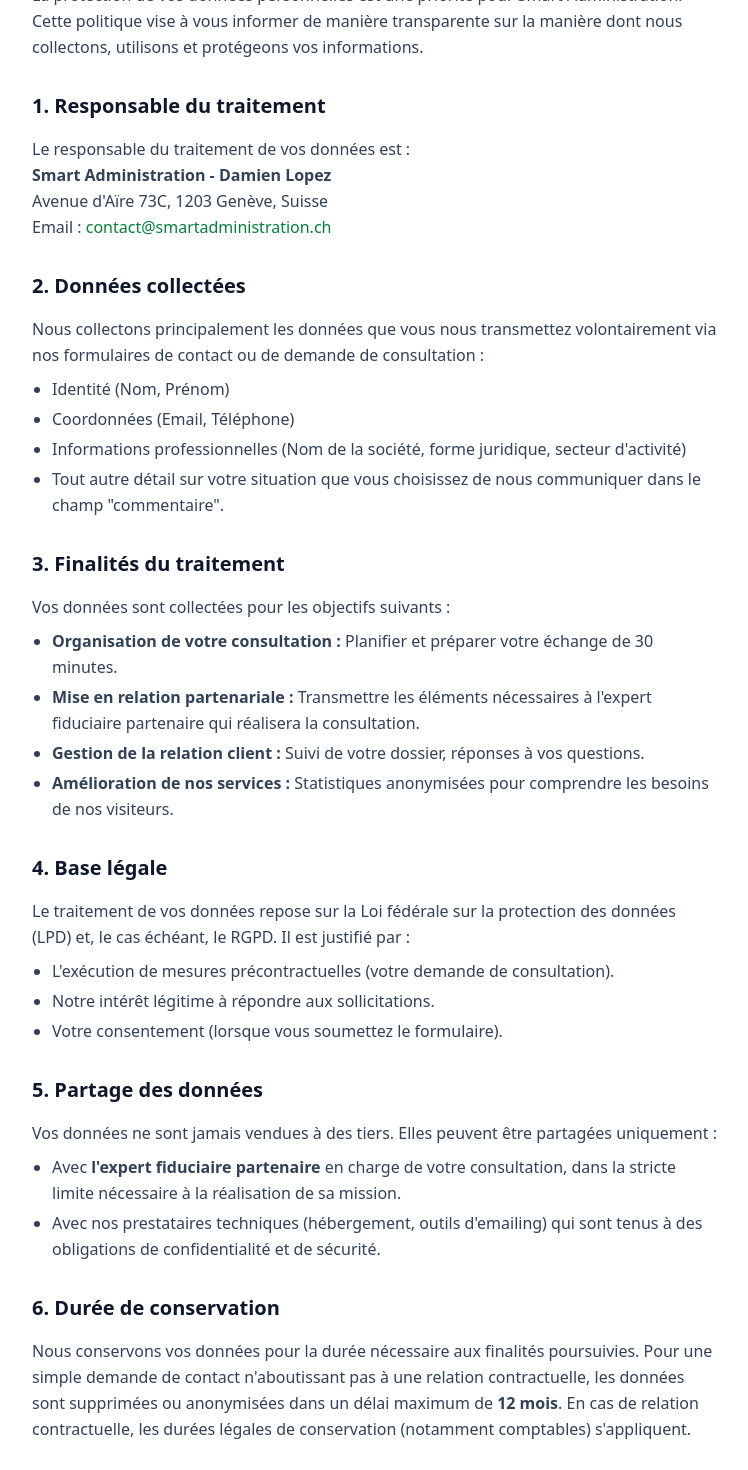
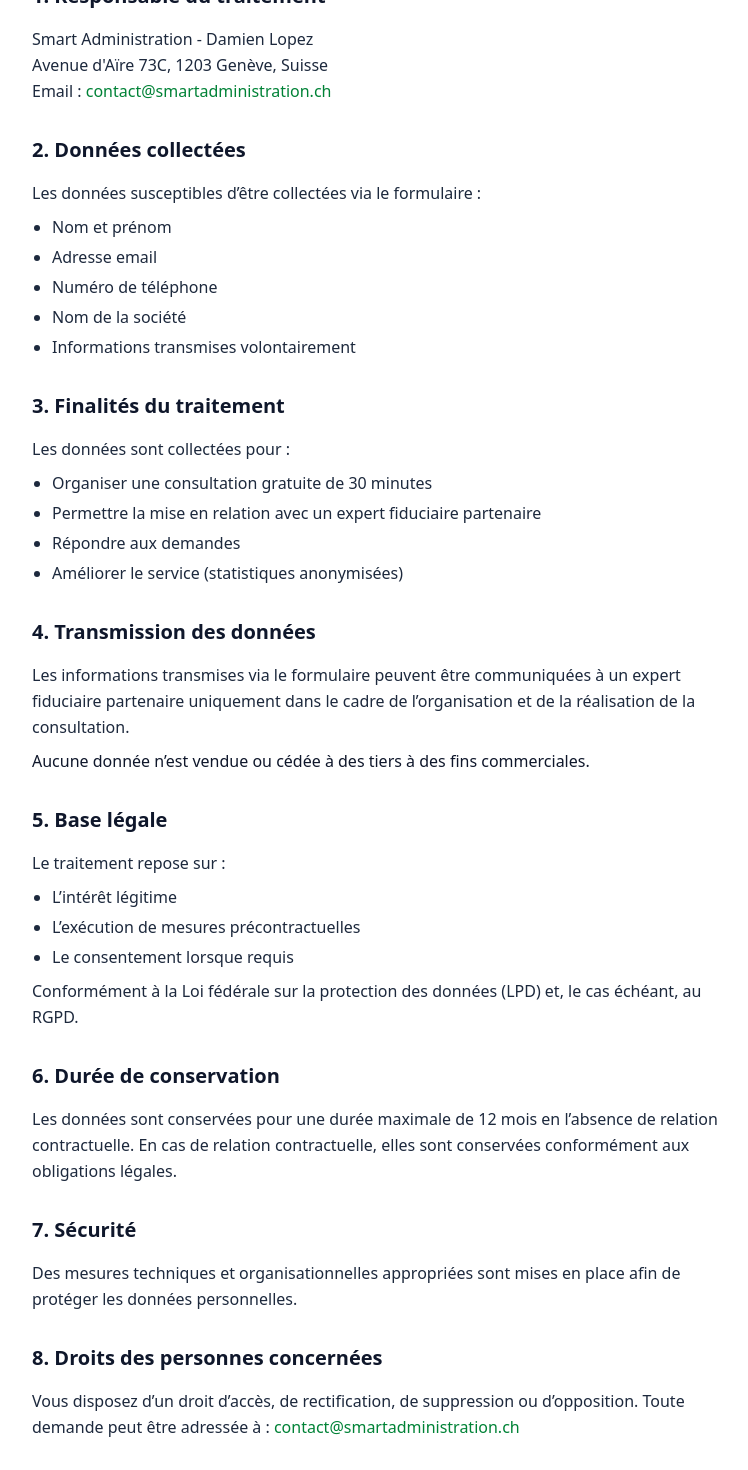
Before and after one commit to lopezdamien/fiduconnect, a Next.js app: page /confidentialite in a window 1280 px wide. Shown: the part 320-1790 px from the top of the page, without its empty margins (265-1013 px from the left). Built offline with nearby package versions, Linux system fonts and the light colour scheme.

Commit message:
Update legal pages, clarify role, and improve visibility

```diff
--- a/app/confidentialite/page.tsx
+++ b/app/confidentialite/page.tsx
@@ -14,16 +14,11 @@
                     Politique de Confidentialité
                 </h1>
 
-                <div className="prose prose-slate max-w-none text-slate-700 leading-relaxed space-y-8">
-                    <p>
-                        La protection de vos données personnelles est une priorité pour Smart Administration. Cette politique vise à vous informer de manière transparente sur la manière dont nous collectons, utilisons et protégeons vos informations.
-                    </p>
-
+                <div className="prose prose-slate max-w-none text-slate-800 leading-relaxed space-y-8">
                     <section>
                         <h2 className="text-xl font-bold text-slate-900 mb-4">1. Responsable du traitement</h2>
                         <p>
-                            Le responsable du traitement de vos données est :<br />
-                            <strong>Smart Administration - Damien Lopez</strong><br />
+                            Smart Administration - Damien Lopez<br />
                             Avenue d'Aïre 73C, 1203 Genève, Suisse<br />
                             Email : <a href="mailto:contact@smartadministration.ch" className="text-green-700 hover:underline">contact@smartadministration.ch</a>
                         </p>
@@ -32,73 +27,73 @@
                     <section>
                         <h2 className="text-xl font-bold text-slate-900 mb-4">2. Données collectées</h2>
                         <p>
-                            Nous collectons principalement les données que vous nous transmettez volontairement via nos formulaires de contact ou de demande de consultation :
+                            Les données susceptibles d’être collectées via le formulaire :
                         </p>
                         <ul className="list-disc pl-5 space-y-1 mt-2">
-                            <li>Identité (Nom, Prénom)</li>
-                            <li>Coordonnées (Email, Téléphone)</li>
-                            <li>Informations professionnelles (Nom de la société, forme juridique, secteur d'activité)</li>
-                            <li>Tout autre détail sur votre situation que vous choisissez de nous communiquer dans le champ "commentaire".</li>
+                            <li>Nom et prénom</li>
+                            <li>Adresse email</li>
+                            <li>Numéro de téléphone</li>
+                            <li>Nom de la société</li>
+                            <li>Informations transmises volontairement</li>
                         </ul>
                     </section>
 
                     <section>
                         <h2 className="text-xl font-bold text-slate-900 mb-4">3. Finalités du traitement</h2>
-                        <p>Vos données sont collectées pour les objectifs suivants :</p>
+                        <p>Les données sont collectées pour :</p>
                         <ul className="list-disc pl-5 space-y-1 mt-2">
-                            <li><strong>Organisation de votre consultation :</strong> Planifier et préparer votre échange de 30 minutes.</li>
-                            <li><strong>Mise en relation partenariale :</strong> Transmettre les éléments nécessaires à l'expert fiduciaire partenaire qui réalisera la consultation.</li>
-                            <li><strong>Gestion de la relation client :</strong> Suivi de votre dossier, réponses à vos questions.</li>
-                            <li><strong>Amélioration de nos services :</strong> Statistiques anonymisées pour comprendre les besoins de nos visiteurs.</li>
+                            <li>Organiser une consultation gratuite de 30 minutes</li>
+                            <li>Permettre la mise en relation avec un expert fiduciaire partenaire</li>
+                            <li>Répondre aux demandes</li>
+                            <li>Améliorer le service (statistiques anonymisées)</li>
                         </ul>
                     </section>
 
                     <section>
-                        <h2 className="text-xl font-bold text-slate-900 mb-4">4. Base légale</h2>
+                        <h2 className="text-xl font-bold text-slate-900 mb-4">4. Transmission des données</h2>
                         <p>
-                            Le traitement de vos données repose sur la Loi fédérale sur la protection des données (LPD) et, le cas échéant, le RGPD. Il est justifié par :
+                            Les informations transmises via le formulaire peuvent être communiquées à un expert fiduciaire partenaire uniquement dans le cadre de l’organisation et de la réalisation de la consultation.
                         </p>
-                        <ul className="list-disc pl-5 space-y-1 mt-2">
-                            <li>L'exécution de mesures précontractuelles (votre demande de consultation).</li>
-                            <li>Notre intérêt légitime à répondre aux sollicitations.</li>
-                            <li>Votre consentement (lorsque vous soumettez le formulaire).</li>
-                        </ul>
+                        <p className="mt-2 text-slate-900 font-medium">
+                            Aucune donnée n’est vendue ou cédée à des tiers à des fins commerciales.
+                        </p>
                     </section>
 
                     <section>
-                        <h2 className="text-xl font-bold text-slate-900 mb-4">5. Partage des données</h2>
+                        <h2 className="text-xl font-bold text-slate-900 mb-4">5. Base légale</h2>
                         <p>
-                            Vos données ne sont jamais vendues à des tiers. Elles peuvent être partagées uniquement :
+                            Le traitement repose sur :
                         </p>
                         <ul className="list-disc pl-5 space-y-1 mt-2">
-                            <li>Avec <strong>l'expert fiduciaire partenaire</strong> en charge de votre consultation, dans la stricte limite nécessaire à la réalisation de sa mission.</li>
-                            <li>Avec nos prestataires techniques (hébergement, outils d'emailing) qui sont tenus à des obligations de confidentialité et de sécurité.</li>
+                            <li>L’intérêt légitime</li>
+                            <li>L’exécution de mesures précontractuelles</li>
+                            <li>Le consentement lorsque requis</li>
                         </ul>
+                        <p className="mt-2">
+                            Conformément à la Loi fédérale sur la protection des données (LPD) et, le cas échéant, au RGPD.
+                        </p>
                     </section>
 
                     <section>
                         <h2 className="text-xl font-bold text-slate-900 mb-4">6. Durée de conservation</h2>
                         <p>
-                            Nous conservons vos données pour la durée nécessaire aux finalités poursuivies.
-                            Pour une simple demande de contact n'aboutissant pas à une relation contractuelle, les données sont supprimées ou anonymisées dans un délai maximum de <strong>12 mois</strong>.
-                            En cas de relation contractuelle, les durées légales de conservation (notamment comptables) s'appliquent.
+                            Les données sont conservées pour une durée maximale de 12 mois en l’absence de relation contractuelle.
+                            En cas de relation contractuelle, elles sont conservées conformément aux obligations légales.
                         </p>
                     </section>
 
                     <section>
                         <h2 className="text-xl font-bold text-slate-900 mb-4">7. Sécurité</h2>
                         <p>
-                            Nous mettons en œuvre des mesures techniques et organisationnelles appropriées pour protéger vos données contre l'accès non autorisé, la perte ou l'altération (protocole HTTPS, accès restreints, prestataires fiables).
+                            Des mesures techniques et organisationnelles appropriées sont mises en place afin de protéger les données personnelles.
                         </p>
                     </section>
 
                     <section>
-                        <h2 className="text-xl font-bold text-slate-900 mb-4">8. Vos droits</h2>
+                        <h2 className="text-xl font-bold text-slate-900 mb-4">8. Droits des personnes concernées</h2>
                         <p>
-                            Conformément à la législation en vigueur, vous disposez d'un droit d'accès, de rectification, de suppression de vos données, ainsi que d'un droit à la limitation du traitement.
-                        </p>
-                        <p className="mt-2">
-                            Pour exercer ces droits, contactez-nous simplement à : <a href="mailto:contact@smartadministration.ch" className="text-green-700 hover:underline">contact@smartadministration.ch</a>
+                            Vous disposez d’un droit d’accès, de rectification, de suppression ou d’opposition.
+                            Toute demande peut être adressée à : <a href="mailto:contact@smartadministration.ch" className="text-green-700 hover:underline">contact@smartadministration.ch</a>
                         </p>
                     </section>
                 </div>
--- a/app/cookies/page.tsx
+++ b/app/cookies/page.tsx
@@ -1,8 +1,9 @@
 
 import { Metadata } from "next";
+import Link from "next/link";
 
 export const metadata: Metadata = {
-    title: "Politique Cookies | Smart Administration",
+    title: "Politique relative aux cookies | Smart Administration",
     description: "Information sur l'utilisation des cookies sur le site Smart Administration.",
 };
 
@@ -11,12 +12,12 @@
         <div className="bg-slate-50 min-h-screen py-24 px-6 lg:px-8">
             <div className="mx-auto max-w-3xl bg-white p-10 rounded-2xl shadow-sm border border-slate-100">
                 <h1 className="text-3xl font-bold tracking-tight text-slate-900 mb-8 pb-4 border-b border-slate-100">
-                    Politique relative aux Cookies
+                    Politique relative aux cookies
                 </h1>
 
-                <div className="prose prose-slate max-w-none text-slate-700 leading-relaxed space-y-8">
+                <div className="prose prose-slate max-w-none text-slate-800 leading-relaxed space-y-8">
                     <section>
-                        <h2 className="text-xl font-bold text-slate-900 mb-4">1. Qu'est-ce qu'un cookie ?</h2>
+                        <h2 className="text-xl font-bold text-slate-900 mb-4">1. Définition des cookies</h2>
                         <p>
                             Un cookie est un petit fichier texte déposé sur votre terminal (ordinateur, tablette, mobile) lors de la visite d'un site web. Il permet au site de mémoriser certaines informations sur votre navigation ou vos préférences pour améliorer votre expérience utilisateur.
                         </p>
@@ -35,31 +36,33 @@
                             </div>
 
                             <div className="bg-slate-50 p-4 rounded-lg border border-slate-100">
-                                <h3 className="font-semibold text-slate-900">Cookies de mesure d'audience (Analytiques)</h3>
+                                <h3 className="font-semibold text-slate-900">Cookies de mesure d'audience</h3>
                                 <p className="text-sm mt-1">
-                                    Ils nous aident à comprendre comment les visiteurs interagissent avec le site (pages les plus vues, temps passé), de manière anonyme. Cela nous permet d'améliorer notre contenu et notre ergonomie.
+                                    Nous pouvons utiliser des outils comme Google Analytics pour comprendre comment les visiteurs interagissent avec le site (pages les plus vues, temps passé), de manière anonyme. Cela nous permet d'améliorer notre contenu et notre ergonomie.
                                 </p>
                             </div>
                         </div>
                     </section>
 
                     <section>
-                        <h2 className="text-xl font-bold text-slate-900 mb-4">3. Gestion de votre consentement</h2>
+                        <h2 className="text-xl font-bold text-slate-900 mb-4">3. Gestion de vos préférences</h2>
                         <p>
-                            Lors de votre première visite, un bandeau d'information vous prévient de l'utilisation de cookies.
+                            Vous pouvez à tout moment configurer votre navigateur pour refuser les cookies ou être alerté lors de leur installation.
                         </p>
-                        <p className="mt-2">
-                            Vous pouvez à tout moment configurer votre navigateur pour refuser les cookies ou être alerté lors de leur installation. Notez que le refus des cookies techniques peut altérer certaines fonctionnalités du site.
-                        </p>
-                        <p className="mt-4">
-                            Pour plus d'informations sur la gestion des cookies dans votre navigateur (Chrome, Firefox, Safari...), nous vous invitons à consulter l'aide en ligne de votre logiciel.
-                        </p>
+                        <ul className="list-disc pl-5 space-y-1 mt-2">
+                            <li><strong>Chrome :</strong> Paramètres {'>'} Confidentialité et sécurité {'>'} Cookies.</li>
+                            <li><strong>Firefox :</strong> Options {'>'} Vie privée et sécurité {'>'} Cookies.</li>
+                            <li><strong>Safari :</strong> Préférences {'>'} Confidentialité.</li>
+                        </ul>
                     </section>
 
                     <section>
-                        <h2 className="text-xl font-bold text-slate-900 mb-4">4. Contact</h2>
+                        <h2 className="text-xl font-bold text-slate-900 mb-4">4. Politique de confidentialité</h2>
                         <p>
-                            Pour toute question relative à notre politique de cookies, vous pouvez nous écrire à : <a href="mailto:contact@smartadministration.ch" className="text-green-700 hover:underline">contact@smartadministration.ch</a>
+                            Pour en savoir plus sur la gestion de vos données personnelles, veuillez consulter notre{" "}
+                            <Link href="/confidentialite" className="text-green-700 hover:underline font-medium">
+                                Politique de confidentialité
+                            </Link>.
                         </p>
                     </section>
                 </div>
--- a/components/Footer.tsx
+++ b/components/Footer.tsx
@@ -50,9 +50,9 @@
                         &copy; {new Date().getFullYear()} Smart Administration. Tous droits réservés.
                     </p>
                     <div className="flex flex-wrap justify-center gap-6">
-                        <Link href="/mentions-legales" className="text-xs text-slate-500 hover:text-white transition-colors">Mentions légales</Link>
-                        <Link href="/confidentialite" className="text-xs text-slate-500 hover:text-white transition-colors">Politique de confidentialité</Link>
-                        <Link href="/cookies" className="text-xs text-slate-500 hover:text-white transition-colors">Cookies</Link>
+                        <Link href="/mentions-legales" className="text-xs text-slate-400 hover:text-white transition-colors">Mentions légales</Link>
+                        <Link href="/confidentialite" className="text-xs text-slate-400 hover:text-white transition-colors">Politique de confidentialité</Link>
+                        <Link href="/cookies" className="text-xs text-slate-400 hover:text-white transition-colors">Cookies</Link>
                     </div>
                 </div>
             </div>
```
Also changed, not shown: app/mentions-legales/page.tsx (+28 -15 lines).
